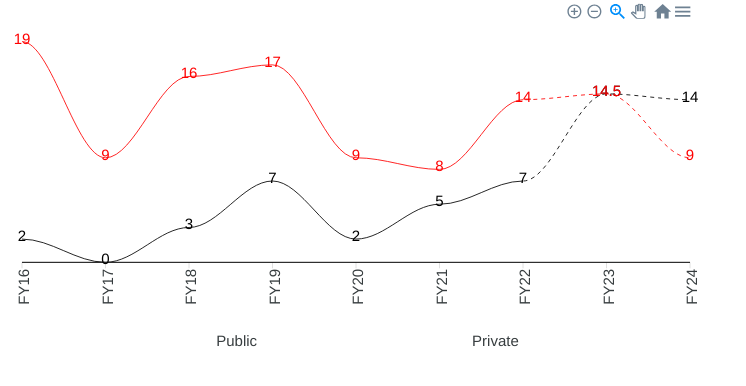
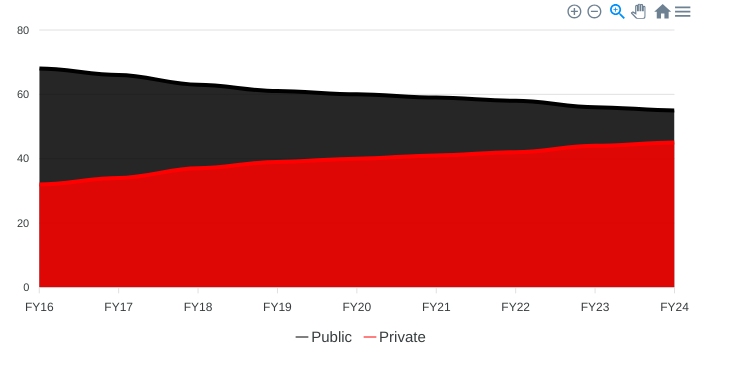
Before and after one commit to miteshmorineudesic/react-apexcharts, a React (Create React App) app: page / in a window 1280 px wide. Shown: the top 386 px of the page, without its empty margins (0-746 px from the left). Built offline with nearby package versions, Linux system fonts and the light colour scheme.

Commit message:
stackedchart started

```diff
--- a/src/App.js
+++ b/src/App.js
@@ -1,15 +1,17 @@
 import logo from './logo.svg';
 import './App.css';
 import ReactDOM from 'react-dom';
-import ApexChart from './Components/GradientLineChart'
+import GradientLineChart from './Components/GradientLineChart'
 import React from 'react';
+import StackedChart from './Components/StackedChart';
 
 
 function App() {
 
   return (
     <div className="App">
-    <ApexChart/>
+    {/* <GradientLineChart/> */}
+    <StackedChart/>
     </div>
   );
 }
--- a/src/Components/GradientLineChart.js
+++ b/src/Components/GradientLineChart.js
@@ -1,7 +1,7 @@
 import React, { useState } from "react";
 import ReactApexChart from "react-apexcharts";
 
-const ApexChart = () => {
+const GradientLineChart = () => {
     const [series, setSeries] = useState([
         {
             name: "Public",
@@ -129,4 +129,4 @@ const ApexChart = () => {
     );
 };
 
-export default ApexChart;
+export default GradientLineChart;
--- /dev/null
+++ b/src/Components/StackedChart.js
@@ -0,0 +1,66 @@
+import React, { useState } from 'react';
+import ReactApexChart from 'react-apexcharts';
+
+const StackedChart = () => {
+  const [series, setSeries] = useState([{
+    name: 'Public',
+    data: [68, 66, 63, 61, 60, 59, 58, 56, 55]
+  }, {
+    name: 'Private',
+    data: [32, 34, 37, 39, 40, 41, 42, 44, 45]
+  }]);
+
+  const [options, setOptions] = useState({
+    chart: {
+      height: 350,
+      type: 'area'
+    },
+    fill: {
+        type: 'solid',
+      },
+
+    colors: ['#000', '#ff0000'], //arrays used to set the color to black and red respectively
+
+    dataLabels: {
+      enabled: false
+    },
+    stroke: {
+      curve: 'smooth'
+    },
+    xaxis: {
+      type: 'string',
+      categories: ["FY16","FY17","FY18","FY19","FY20","FY21","FY22","FY23","FY24"]
+    },
+    yaxis: {
+        show: true,
+        tickAmount: 4,
+        min: 0,
+        max: 80},
+    tooltip: {
+      x: {
+        format: 'dd/MM/yy HH:mm'
+      },
+    },
+    legend: {
+        width: 700,
+        fontSize: '15px',
+        markers: {
+            shape: 'line',
+            width: 25,
+            height: 2,
+            // strokeWidth: null,
+            radius: 0,
+            offsetX: 0,
+            offsetY: 0
+        },}
+  });
+
+
+  return (
+    <div id="chart">
+      <ReactApexChart options={options} series={series} type="area" height={350} width={700}/>
+    </div>
+  );
+};
+
+export default StackedChart;
```
